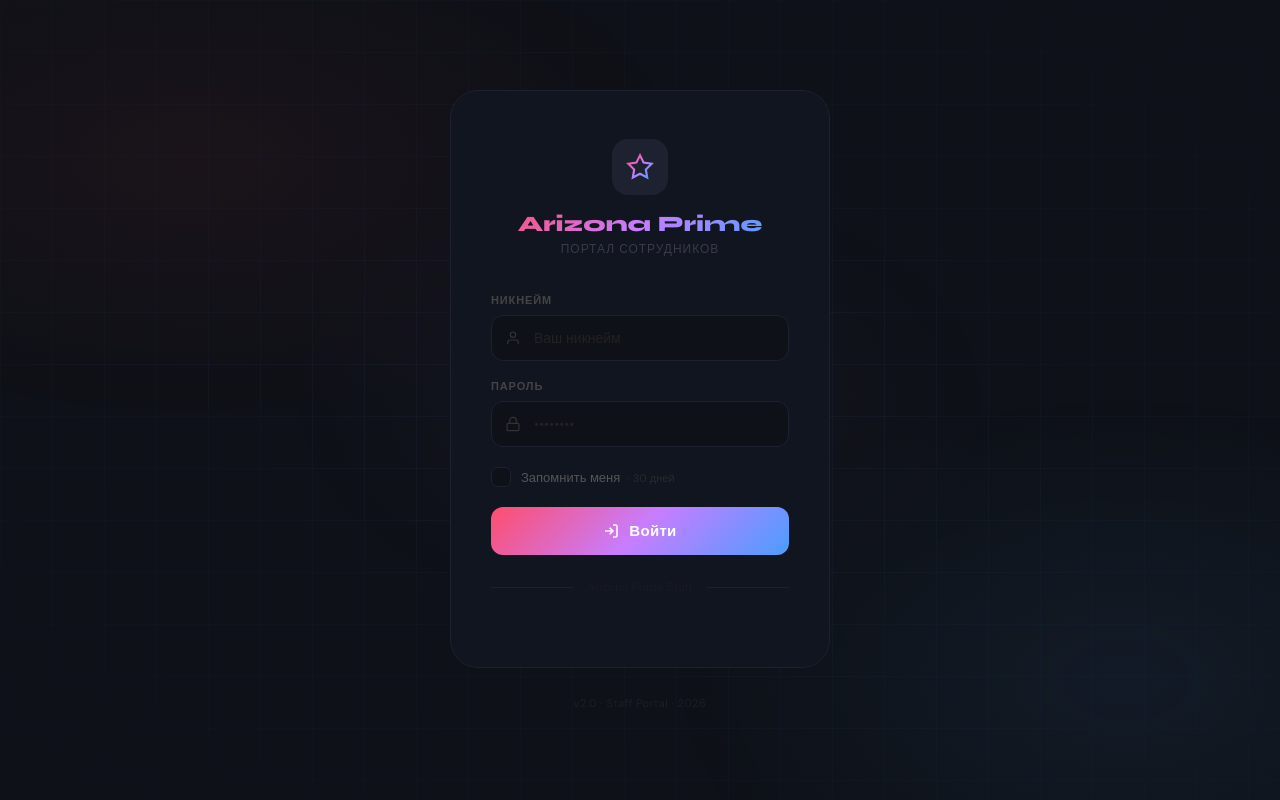
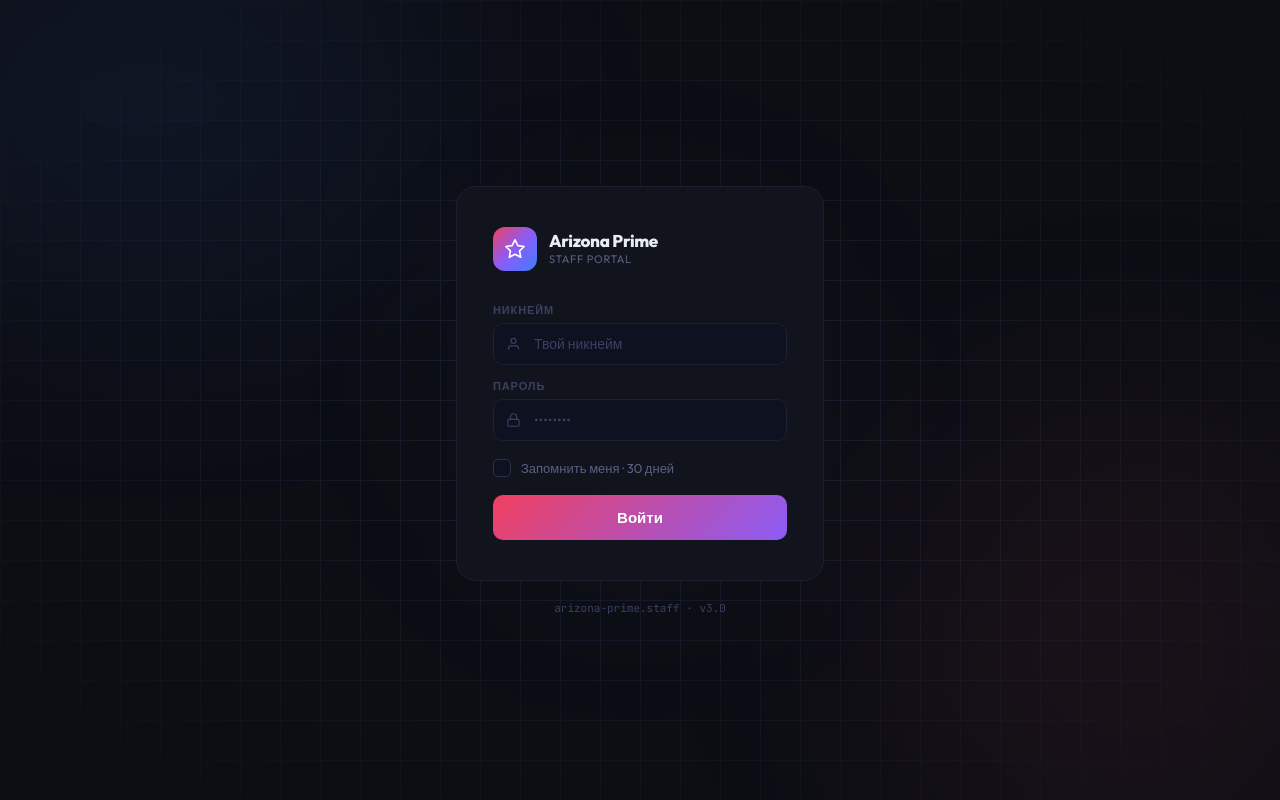
Before and after one commit to sund0ts/prime-staff, a plain HTML site: page index.html in a window 1280 px wide. Drawn offline with Linux system fonts and the light colour scheme.

Commit message:
Update index.html

```diff
--- a/index.html
+++ b/index.html
@@ -2,215 +2,257 @@
 <html lang="ru">
 <head>
 <meta charset="UTF-8">
-<meta name="viewport" content="width=device-width, initial-scale=1.0">
-<title>Arizona Prime — Вход</title>
-<link href="https://fonts.googleapis.com/css2?family=Syne:wght@400;600;700;800&family=DM+Sans:wght@300;400;500&display=swap" rel="stylesheet">
+<meta name="viewport" content="width=device-width,initial-scale=1">
+<title>Arizona Prime · Вход</title>
+<link rel="preconnect" href="https://fonts.googleapis.com">
+<link href="https://fonts.googleapis.com/css2?family=Outfit:wght@400;500;600;700;800;900&family=JetBrains+Mono:wght@400;500&display=swap" rel="stylesheet">
 <style>
-  :root {
-    --bg:#0e1117; --surface:#131720; --border:#1d2130;
-    --accent1:#e8365d; --accent2:#4a9eff; --accent3:#c77dff;
-    --gradient:linear-gradient(135deg,#ff4d6d,#c77dff,#4a9eff);
-    --text:#eef0f6; --muted:#3a3a4a; --card:#111520;
-  }
-  *{margin:0;padding:0;box-sizing:border-box;}
-  html,body{height:100%;overflow:hidden;}
-  body{background:var(--bg);color:var(--text);font-family:'DM Sans',sans-serif;display:flex;align-items:center;justify-content:center;position:relative;}
-  body::before{
-    content:'';position:fixed;inset:0;z-index:0;pointer-events:none;
-    background-image:linear-gradient(rgba(74,158,255,0.04) 1px,transparent 1px),linear-gradient(90deg,rgba(74,158,255,0.04) 1px,transparent 1px);
-    background-size:52px 52px;
-    mask-image:radial-gradient(ellipse 90% 90% at 50% 50%,black 20%,transparent 100%);
-    -webkit-mask-image:radial-gradient(ellipse 90% 90% at 50% 50%,black 20%,transparent 100%);
-  }
-  body::after{
-    content:'';position:fixed;inset:0;z-index:0;pointer-events:none;
-    background:
-      radial-gradient(ellipse 60% 50% at 15% 20%,rgba(232,54,93,0.06) 0%,transparent 65%),
-      radial-gradient(ellipse 55% 55% at 88% 85%,rgba(74,158,255,0.07) 0%,transparent 65%),
-      radial-gradient(ellipse 40% 40% at 50% 50%,rgba(199,125,255,0.04) 0%,transparent 70%);
-  }
+*{margin:0;padding:0;box-sizing:border-box}
+:root{
+  --bg:#0c0e14;
+  --panel:#11141d;
+  --border:#1c2030;
+  --border-lit:#2a3048;
+  --text:#e8ecf4;
+  --muted:#3a4060;
+  --sub:#5a6080;
+  --red:#f04060;
+  --blue:#3d7fff;
+  --purple:#8b5cf6;
+  --cyan:#22d3ee;
+  --font:'Outfit',sans-serif;
+  --mono:'JetBrains Mono',monospace;
+}
+html,body{height:100%;overflow:hidden}
+body{
+  background:var(--bg);
+  color:var(--text);
+  font-family:var(--font);
+  display:flex;align-items:center;justify-content:center;
+}
 
-  /* CARD */
-  .login-wrap{position:relative;z-index:2;width:100%;max-width:420px;padding:20px;}
-  .login-card{background:var(--card);border:1px solid var(--border);border-radius:28px;padding:48px 40px;animation:card-in 0.6s cubic-bezier(.22,1,.36,1) both;}
-  @keyframes card-in{from{opacity:0;transform:translateY(24px);}to{opacity:1;transform:translateY(0);}}
+/* BG */
+.bg{position:fixed;inset:0;z-index:0;overflow:hidden}
+.bg-grid{
+  position:absolute;inset:0;
+  background-image:
+    linear-gradient(var(--border) 1px,transparent 1px),
+    linear-gradient(90deg,var(--border) 1px,transparent 1px);
+  background-size:40px 40px;
+  mask-image:radial-gradient(ellipse 70% 70% at 50% 50%,#000 0%,transparent 100%);
+  -webkit-mask-image:radial-gradient(ellipse 70% 70% at 50% 50%,#000 0%,transparent 100%);
+}
+.bg-glow{position:absolute;border-radius:50%;filter:blur(120px);pointer-events:none}
+.g1{width:600px;height:400px;background:rgba(61,127,255,.07);top:-100px;left:-150px}
+.g2{width:500px;height:500px;background:rgba(240,64,96,.06);bottom:-100px;right:-100px}
+.g3{width:300px;height:300px;background:rgba(139,92,246,.05);top:50%;left:50%;transform:translate(-50%,-50%)}
 
-  .logo-area{text-align:center;margin-bottom:36px;}
-  .logo-icon{width:56px;height:56px;margin:0 auto 16px;background:var(--border);border-radius:16px;display:flex;align-items:center;justify-content:center;}
-  .logo-icon svg{width:28px;height:28px;}
-  .logo-title{font-family:'Syne',sans-serif;font-weight:800;font-size:22px;background:var(--gradient);-webkit-background-clip:text;-webkit-text-fill-color:transparent;background-clip:text;margin-bottom:4px;}
-  .logo-sub{font-size:12px;color:var(--muted);letter-spacing:0.08em;text-transform:uppercase;}
+/* CARD */
+.wrap{position:relative;z-index:1;width:100%;max-width:400px;padding:16px}
+.card{
+  background:var(--panel);
+  border:1px solid var(--border);
+  border-radius:20px;
+  padding:40px 36px;
+  animation:up .5s cubic-bezier(.22,1,.36,1);
+}
+@keyframes up{from{opacity:0;transform:translateY(20px)}to{opacity:1;transform:translateY(0)}}
 
-  .form-group{margin-bottom:18px;}
-  .form-group label{display:block;font-size:11px;font-weight:600;letter-spacing:0.08em;text-transform:uppercase;color:#444;margin-bottom:8px;}
-  .input-wrap{position:relative;}
-  .input-wrap svg{position:absolute;left:14px;top:50%;transform:translateY(-50%);width:16px;height:16px;color:#333;pointer-events:none;}
-  .form-control{width:100%;background:var(--bg);border:1px solid var(--border);border-radius:12px;color:var(--text);font-family:'DM Sans',sans-serif;font-size:14px;padding:13px 14px 13px 42px;transition:border-color .2s;outline:none;}
-  .form-control:focus{border-color:#222;}
-  .form-control::placeholder{color:#222;}
+.logo{display:flex;align-items:center;gap:12px;margin-bottom:32px}
+.logo-icon{
+  width:44px;height:44px;border-radius:12px;
+  background:linear-gradient(135deg,var(--red),var(--purple),var(--blue));
+  display:flex;align-items:center;justify-content:center;flex-shrink:0
+}
+.logo-icon svg{width:22px;height:22px;stroke:#fff}
+.logo-text{flex:1}
+.logo-name{font-size:17px;font-weight:800;letter-spacing:-.02em;line-height:1}
+.logo-sub{font-size:11px;color:var(--sub);letter-spacing:.06em;text-transform:uppercase;margin-top:3px}
 
-  /* Remember me */
-  .remember-row{display:flex;align-items:center;margin:20px 0;}
-  .rem-label{display:flex;align-items:center;gap:10px;cursor:pointer;user-select:none;}
-  .rem-box{width:20px;height:20px;border-radius:6px;border:1px solid var(--border);background:var(--bg);display:flex;align-items:center;justify-content:center;flex-shrink:0;transition:all .2s;}
-  .rem-box.on{background:var(--accent1);border-color:var(--accent1);}
-  .rem-box svg{display:none;width:11px;height:11px;}
-  .rem-box.on svg{display:block;}
-  .rem-label span{font-size:13px;color:#555;}
-  .rem-label:hover span{color:#888;}
-  .rem-label:hover .rem-box{border-color:#333;}
-  .rem-days{color:#2a2a2a!important;font-size:11px!important;margin-left:4px;}
+.err{
+  background:rgba(240,64,96,.08);
+  border:1px solid rgba(240,64,96,.2);
+  border-radius:10px;
+  padding:10px 14px;
+  font-size:13px;color:var(--red);
+  margin-bottom:16px;display:none;
+}
 
-  .error-box{background:rgba(232,54,93,.08);border:1px solid rgba(232,54,93,.18);border-radius:10px;padding:11px 14px;font-size:13px;color:var(--accent1);margin-bottom:16px;display:none;}
+.field{margin-bottom:14px}
+.field label{display:block;font-size:11px;font-weight:700;letter-spacing:.08em;text-transform:uppercase;color:var(--muted);margin-bottom:6px}
+.input-row{position:relative}
+.input-row svg{position:absolute;left:13px;top:50%;transform:translateY(-50%);width:15px;height:15px;color:var(--muted);pointer-events:none;flex-shrink:0}
+input{
+  width:100%;background:#0e1120;
+  border:1px solid var(--border);border-radius:10px;
+  color:var(--text);font-family:var(--font);font-size:14px;
+  padding:11px 13px 11px 40px;
+  outline:none;transition:border-color .2s;
+}
+input:focus{border-color:var(--border-lit)}
+input::placeholder{color:var(--muted)}
 
-  .btn-login{width:100%;background:var(--gradient);color:#fff;border:none;padding:15px;border-radius:12px;font-family:'Syne',sans-serif;font-size:15px;font-weight:700;cursor:pointer;transition:opacity .2s,transform .2s;letter-spacing:.02em;display:flex;align-items:center;justify-content:center;gap:10px;}
-  .btn-login:hover{opacity:.88;transform:translateY(-1px);}
-  .btn-login:active{transform:translateY(0);}
+.rem{display:flex;align-items:center;gap:10px;margin:18px 0;cursor:pointer;user-select:none}
+.rem-box{
+  width:18px;height:18px;border-radius:5px;
+  border:1px solid var(--border-lit);background:#0e1120;
+  display:flex;align-items:center;justify-content:center;flex-shrink:0;transition:all .15s;
+}
+.rem-box.on{background:var(--red);border-color:var(--red)}
+.rem-box svg{display:none;width:10px;height:10px;stroke:#fff;stroke-width:2.5}
+.rem-box.on svg{display:block}
+.rem span{font-size:13px;color:var(--sub)}
+.rem:hover .rem-box{border-color:var(--sub)}
 
-  .divider{display:flex;align-items:center;gap:14px;margin:24px 0;color:#1a1a22;font-size:12px;}
-  .divider::before,.divider::after{content:'';flex:1;height:1px;background:var(--border);}
+.btn{
+  width:100%;padding:13px;border:none;border-radius:10px;
+  background:linear-gradient(135deg,var(--red),var(--purple));
+  color:#fff;font-family:var(--font);font-size:15px;font-weight:700;
+  cursor:pointer;transition:opacity .2s,transform .15s;
+  display:flex;align-items:center;justify-content:center;gap:8px;
+}
+.btn:hover{opacity:.88;transform:translateY(-1px)}
+.btn:active{transform:translateY(0)}
+.btn:disabled{opacity:.5;pointer-events:none}
 
-  .version{text-align:center;font-size:11px;color:#1e1e28;margin-top:28px;letter-spacing:.04em;}
+.spin{width:16px;height:16px;border:2px solid rgba(255,255,255,.3);border-top-color:#fff;border-radius:50%;animation:spin .6s linear infinite;display:none}
+@keyframes spin{to{transform:rotate(360deg)}}
 
-  /* Loader */
-  .spin{display:inline-block;width:16px;height:16px;border:2px solid rgba(255,255,255,.2);border-top-color:#fff;border-radius:50%;animation:spin .6s linear infinite;}
-  @keyframes spin{to{transform:rotate(360deg);}}
+.foot{text-align:center;margin-top:20px;font-size:11px;color:var(--muted);font-family:var(--mono)}
 </style>
 </head>
 <body>
-<div class="login-wrap">
-  <div class="login-card">
-    <div class="logo-area">
+<div class="bg">
+  <div class="bg-grid"></div>
+  <div class="bg-glow g1"></div>
+  <div class="bg-glow g2"></div>
+  <div class="bg-glow g3"></div>
+</div>
+
+<div class="wrap">
+  <div class="card">
+    <div class="logo">
       <div class="logo-icon">
-        <svg viewBox="0 0 24 24" fill="none" stroke="url(#lg)" stroke-width="1.8">
-          <defs><linearGradient id="lg" x1="0" y1="0" x2="1" y2="1"><stop offset="0%" stop-color="#ff4d6d"/><stop offset="50%" stop-color="#c77dff"/><stop offset="100%" stop-color="#4a9eff"/></linearGradient></defs>
+        <svg viewBox="0 0 24 24" fill="none" stroke-width="1.8" stroke-linecap="round" stroke-linejoin="round">
           <polygon points="12 2 15.09 8.26 22 9.27 17 14.14 18.18 21.02 12 17.77 5.82 21.02 7 14.14 2 9.27 8.91 8.26 12 2"/>
         </svg>
       </div>
-      <div class="logo-title">Arizona Prime</div>
-      <div class="logo-sub">Портал сотрудников</div>
-    </div>
-
-    <div class="error-box" id="errBox">Неверный никнейм или пароль</div>
-
-    <div class="form-group">
-      <label>Никнейм</label>
-      <div class="input-wrap">
-        <svg viewBox="0 0 24 24" fill="none" stroke="currentColor" stroke-width="1.8"><path d="M20 21v-2a4 4 0 0 0-4-4H8a4 4 0 0 0-4 4v2"/><circle cx="12" cy="7" r="4"/></svg>
-        <input class="form-control" id="nickInput" type="text" placeholder="Ваш никнейм" autocomplete="off">
-      </div>
-    </div>
-    <div class="form-group">
-      <label>Пароль</label>
-      <div class="input-wrap">
-        <svg viewBox="0 0 24 24" fill="none" stroke="currentColor" stroke-width="1.8"><rect x="3" y="11" width="18" height="11" rx="2"/><path d="M7 11V7a5 5 0 0 1 10 0v4"/></svg>
-        <input class="form-control" id="passInput" type="password" placeholder="••••••••">
+      <div class="logo-text">
+        <div class="logo-name">Arizona Prime</div>
+        <div class="logo-sub">Staff Portal</div>
       </div>
     </div>
 
-    <div class="remember-row">
-      <label class="rem-label" onclick="toggleRem()">
-        <div class="rem-box" id="remBox">
-          <svg viewBox="0 0 12 10" fill="none" stroke="#fff" stroke-width="2.2" stroke-linecap="round" stroke-linejoin="round"><polyline points="1 5 4.5 8.5 11 1"/></svg>
-        </div>
-        <span>Запомнить меня <span class="rem-days">· 30 дней</span></span>
-      </label>
+    <div class="err" id="err">Неверный никнейм или пароль</div>
+
+    <div class="field">
+      <label>Никнейм</label>
+      <div class="input-row">
+        <svg viewBox="0 0 24 24" fill="none" stroke="currentColor" stroke-width="1.8"><path d="M20 21v-2a4 4 0 0 0-4-4H8a4 4 0 0 0-4 4v2"/><circle cx="12" cy="7" r="4"/></svg>
+        <input id="inNick" type="text" placeholder="Твой никнейм" autocomplete="off" spellcheck="false">
+      </div>
     </div>
 
-    <button class="btn-login" id="loginBtn" onclick="doLogin()">
-      <svg width="16" height="16" viewBox="0 0 24 24" fill="none" stroke="currentColor" stroke-width="2.2"><path d="M15 3h4a2 2 0 0 1 2 2v14a2 2 0 0 1-2 2h-4"/><polyline points="10 17 15 12 10 7"/><line x1="15" y1="12" x2="3" y2="12"/></svg>
-      Войти
+    <div class="field">
+      <label>Пароль</label>
+      <div class="input-row">
+        <svg viewBox="0 0 24 24" fill="none" stroke="currentColor" stroke-width="1.8"><rect x="3" y="11" width="18" height="11" rx="2"/><path d="M7 11V7a5 5 0 0 1 10 0v4"/></svg>
+        <input id="inPass" type="password" placeholder="••••••••">
+      </div>
+    </div>
+
+    <div class="rem" onclick="toggleRem()">
+      <div class="rem-box" id="remBox">
+        <svg viewBox="0 0 12 10" fill="none"><polyline points="1 5 4.5 8.5 11 1" stroke-linecap="round" stroke-linejoin="round"/></svg>
+      </div>
+      <span>Запомнить меня · 30 дней</span>
+    </div>
+
+    <button class="btn" id="btnLogin" onclick="doLogin()">
+      <div class="spin" id="spin"></div>
+      <span id="btnTxt">Войти</span>
     </button>
-
-    <div class="divider">Arizona Prime Staff</div>
   </div>
-  <div class="version">v2.0 · Staff Portal · 2026</div>
+  <div class="foot">arizona-prime.staff · v3.0</div>
 </div>
 
 <script>
-const SB_URL = 'https://mnzayheqmplwgcpgapwn.supabase.co';
-const SB_KEY = 'sb_publishable_taiYP-OlMMOXB4NYIpgKOQ_7JLaUPpU';
-const SESSION_KEY = 'ap2_session';
-const DAYS30 = 30 * 24 * 60 * 60 * 1000;
-let rememberMe = false;
+const SB   = 'https://mnzayheqmplwgcpgapwn.supabase.co/rest/v1';
+const KEY  = 'sb_publishable_taiYP-OlMMOXB4NYIpgKOQ_7JLaUPpU';
+const SESS = 'aps3';
+const D30  = 30*24*60*60*1000;
+let rem = false;
 
-async function sbGet(path) {
-  const r = await fetch(SB_URL+'/rest/v1/'+path, {headers:{'apikey':SB_KEY,'Authorization':'Bearer '+SB_KEY}});
-  if (!r.ok) throw new Error(await r.text());
-  const t = await r.text(); return t ? JSON.parse(t) : [];
+function toggleRem(){
+  rem=!rem;
+  document.getElementById('remBox').classList.toggle('on',rem);
 }
 
-function toggleRem() {
-  rememberMe = !rememberMe;
-  document.getElementById('remBox').classList.toggle('on', rememberMe);
+async function api(path){
+  const r=await fetch(SB+path,{headers:{apikey:KEY,'Authorization':'Bearer '+KEY}});
+  const t=await r.text();
+  if(!r.ok) throw new Error(t);
+  return t?JSON.parse(t):[];
 }
 
-async function getIP() {
-  try { const r = await fetch('https://api.ipify.org?format=json'); return (await r.json()).ip || 'unknown'; }
-  catch { return 'unknown'; }
+async function getIP(){
+  try{const r=await fetch('https://api.ipify.org?format=json');return(await r.json()).ip||'?'}catch{return'?'}
 }
 
-async function doLogin() {
-  const nick = document.getElementById('nickInput').value.trim();
-  const pass = document.getElementById('passInput').value;
-  if (!nick || !pass) return;
+async function doLogin(){
+  const nick=document.getElementById('inNick').value.trim();
+  const pass=document.getElementById('inPass').value;
+  if(!nick||!pass){showErr('Заполни все поля');return}
 
-  const btn = document.getElementById('loginBtn');
-  btn.innerHTML = '<span class="spin"></span>';
-  btn.disabled = true;
-  document.getElementById('errBox').style.display = 'none';
+  setBusy(true);
+  document.getElementById('err').style.display='none';
 
-  try {
-    // Root dev account
-    if (nick === 'falcone' && pass === 'falcone20110403') {
-      const devUser = { id: '__dev__', nickname: 'falcone', real_name: 'Developer', position: 'Разработчик', level: 9, locked: true };
-      await loginSuccess(devUser);
-      return;
+  try{
+    let user=null;
+    // Встроенный dev
+    if(nick==='falcone'&&pass==='falcone20110403'){
+      user={id:'__dev__',nickname:'falcone',real_name:'Developer',position:'Разработчик',level:9,
+            warnings:0,reprimands:0,is_inactive:false,appointment_date:null,last_promotion_date:null,
+            discord:null,vk_url:null,avatar:null,_dev:true};
+    } else {
+      const rows=await api('/users?select=*&nickname=eq.'+encodeURIComponent(nick)+'&password=eq.'+encodeURIComponent(pass));
+      if(rows.length) user=rows[0];
     }
 
-    const rows = await sbGet('users?nickname=eq.'+encodeURIComponent(nick)+'&password=eq.'+encodeURIComponent(pass)+'&select=*');
-    if (rows.length) {
-      await loginSuccess(rows[0]);
-    } else {
-      document.getElementById('errBox').style.display = 'block';
-    }
-  } catch(e) {
-    document.getElementById('errBox').textContent = 'Ошибка сети: ' + e.message;
-    document.getElementById('errBox').style.display = 'block';
-  }
+    if(!user){showErr('Неверный никнейм или пароль');setBusy(false);return}
 
-  btn.innerHTML = '<svg width="16" height="16" viewBox="0 0 24 24" fill="none" stroke="currentColor" stroke-width="2.2"><path d="M15 3h4a2 2 0 0 1 2 2v14a2 2 0 0 1-2 2h-4"/><polyline points="10 17 15 12 10 7"/><line x1="15" y1="12" x2="3" y2="12"/></svg> Войти';
-  btn.disabled = false;
+    const sess={user,saved:Date.now()};
+    if(rem){sess.ip=await getIP();sess.expires=Date.now()+D30;localStorage.setItem(SESS,JSON.stringify(sess));}
+    else{sessionStorage.setItem(SESS,JSON.stringify(sess));}
+
+    window.location.href='dashboard.html';
+  }catch(e){showErr('Ошибка: '+e.message);setBusy(false);}
 }
 
-async function loginSuccess(user) {
-  if (rememberMe) {
-    const ip = await getIP();
-    localStorage.setItem(SESSION_KEY, JSON.stringify({ user, ip, expires: Date.now() + DAYS30 }));
-  } else {
-    sessionStorage.setItem(SESSION_KEY, JSON.stringify({ user }));
-  }
-  window.location.href = 'dashboard.html';
+function showErr(m){const el=document.getElementById('err');el.textContent=m;el.style.display='block'}
+function setBusy(b){
+  document.getElementById('btnLogin').disabled=b;
+  document.getElementById('spin').style.display=b?'block':'none';
+  document.getElementById('btnTxt').textContent=b?'Вход...':'Войти';
 }
 
-async function checkSession() {
-  const raw = localStorage.getItem(SESSION_KEY) || sessionStorage.getItem(SESSION_KEY);
-  if (!raw) return;
-  try {
-    const s = JSON.parse(raw);
-    if (s.expires && Date.now() > s.expires) { localStorage.removeItem(SESSION_KEY); return; }
-    if (s.ip) {
-      const ip = await getIP();
-      if (ip !== 'unknown' && s.ip !== 'unknown' && ip !== s.ip) { localStorage.removeItem(SESSION_KEY); return; }
+async function checkSess(){
+  const raw=localStorage.getItem(SESS)||sessionStorage.getItem(SESS);
+  if(!raw)return;
+  try{
+    const s=JSON.parse(raw);
+    if(s.expires&&Date.now()>s.expires){localStorage.removeItem(SESS);return;}
+    if(s.ip&&s.ip!=='?'){
+      const ip=await getIP();
+      if(ip!=='?'&&ip!==s.ip){localStorage.removeItem(SESS);return;}
     }
-    window.location.href = 'dashboard.html';
-  } catch { localStorage.removeItem(SESSION_KEY); }
+    window.location.href='dashboard.html';
+  }catch{localStorage.removeItem(SESS);}
 }
 
-document.getElementById('passInput').addEventListener('keydown', e => { if (e.key === 'Enter') doLogin(); });
-document.getElementById('nickInput').addEventListener('keydown', e => { if (e.key === 'Enter') document.getElementById('passInput').focus(); });
-
-checkSession();
+document.getElementById('inNick').addEventListener('keydown',e=>{if(e.key==='Enter')document.getElementById('inPass').focus()});
+document.getElementById('inPass').addEventListener('keydown',e=>{if(e.key==='Enter')doLogin()});
+checkSess();
 </script>
 </body>
 </html>
```
